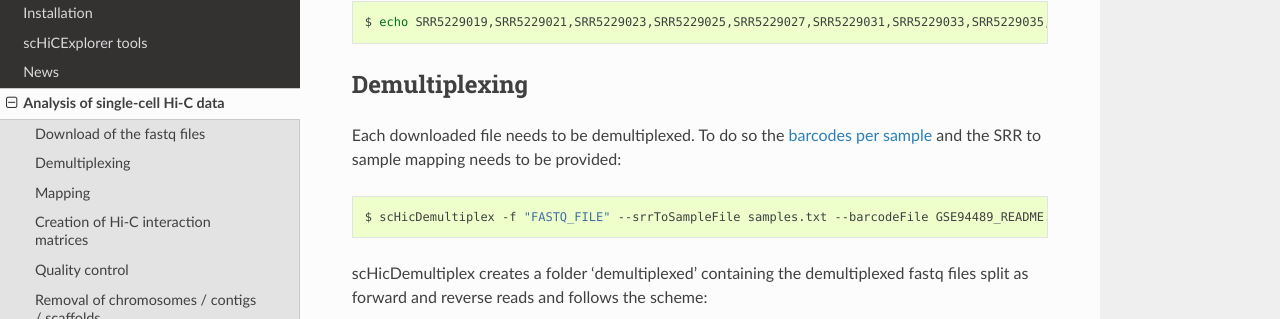
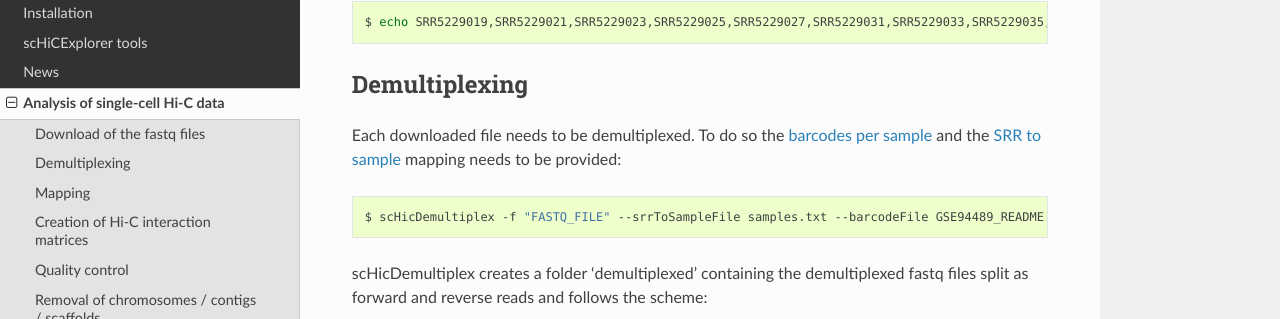
Before and after one commit to joachimwolff/scHiCExplorer, a Sphinx documentation site: the page built from docs/content/Example_analysis.rst, in a window 1280 px wide and 900 px high, scrolled down 1875 px. Shown: the part 132-451 px from the top of the window. Built offline with Sphinx 7.4.7 and the Read the Docs theme 2.0.0, drawn with Linux system fonts in a browser that asks for light colours; part of the change alters nothing that is shown.

```diff
--- a/docs/content/Example_analysis.rst
+++ b/docs/content/Example_analysis.rst
@@ -78,7 +78,7 @@ Alternatively, download all with one command:
 Demultiplexing
 --------------
 
-Each downloaded file needs to be demultiplexed. To do so the `barcodes per sample <https://www.ncbi.nlm.nih.gov/geo/download/?acc=GSE94489&format=file&file=GSE94489%5FREADME%2Etxt>`__ and the SRR to sample mapping needs to be provided:
+Each downloaded file needs to be demultiplexed. To do so the `barcodes per sample <https://www.ncbi.nlm.nih.gov/geo/download/?acc=GSE94489&format=file&file=GSE94489%5FREADME%2Etxt>`__ and the `SRR to sample <https://github.com/joachimwolff/scHiCExplorer/blob/master/samples.txt>`__ mapping needs to be provided:
 
 
 .. code-block:: bash
```
